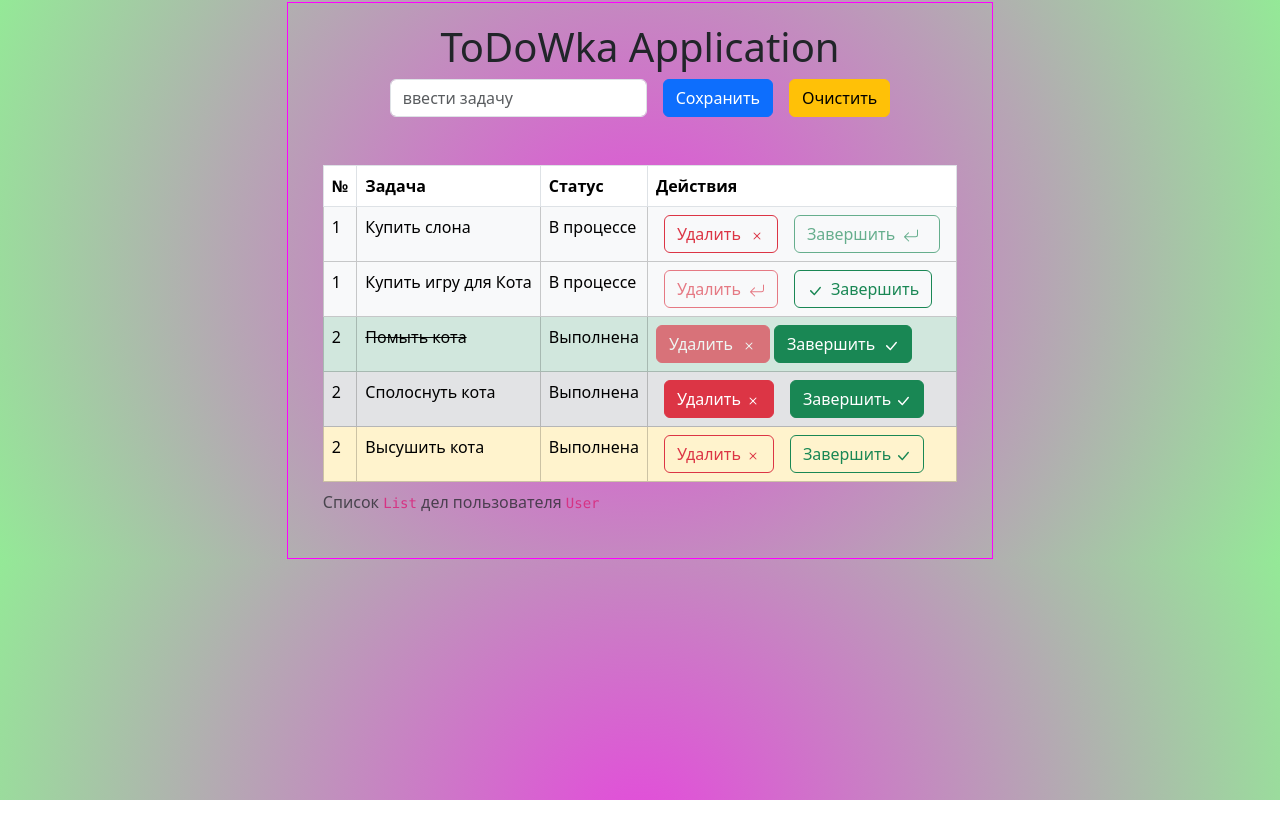
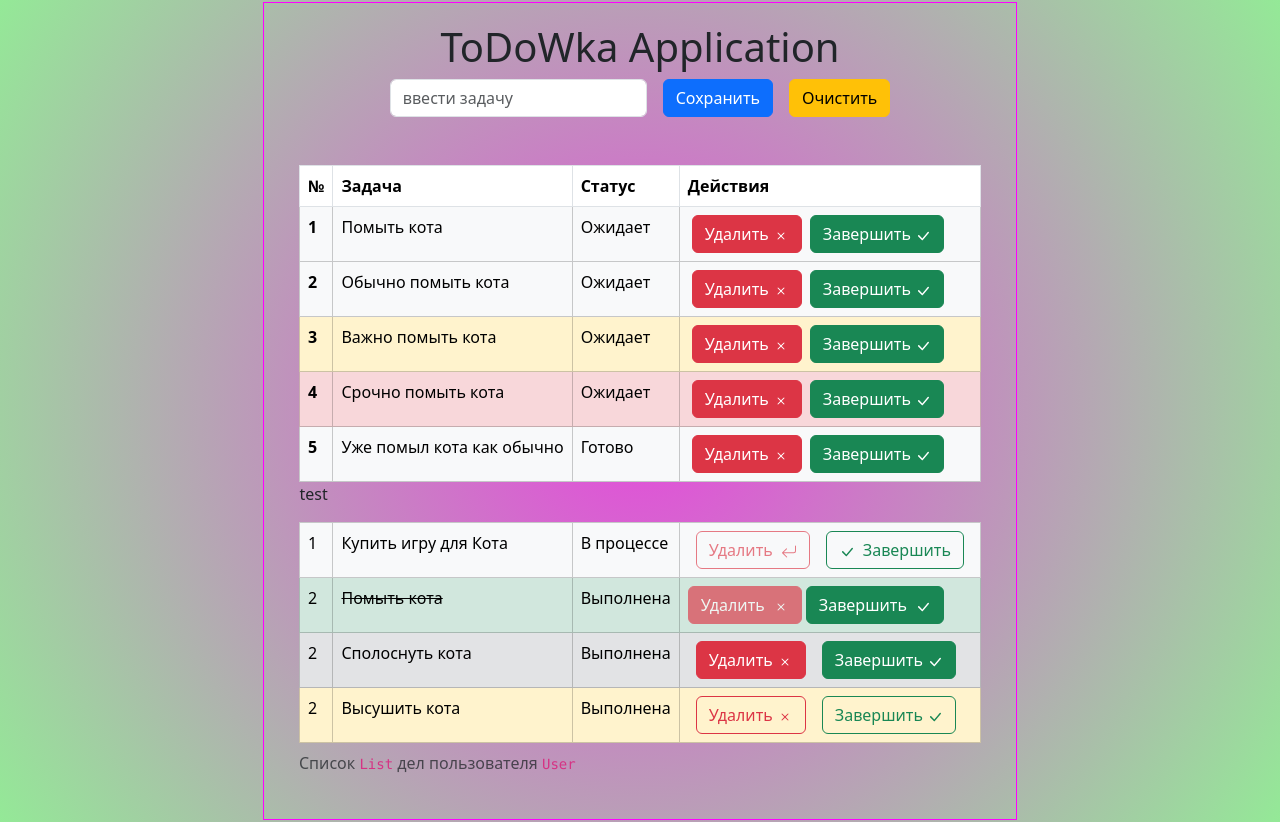
Before and after one commit to mindfling/ME_ToDoApp_ReactViteTS, a React (Vite) app: page / in a window 1280 px wide. Before the commit the page ends 800 px from the top, so only its background shows below. Built offline with nearby package versions, Linux system fonts and the light colour scheme.

Commit message:
feat test work with map

```diff
--- a/src/Components/MyTable.tsx
+++ b/src/Components/MyTable.tsx
@@ -8,7 +8,7 @@ import ButtonDone from './ButtonDone';
 
 // type Props = {}
 
-import { ITask, testData,  } from '../Data/TestData';
+import { ITask, testData, } from '../Data/TestData';
 
 const MyTable = () => {
 
@@ -30,23 +30,26 @@ const MyTable = () => {
       </thead>
       <tbody>
 
+        {data.map((task: ITask, i: number) => (
+          <tr className={'table-' + task.priority}>
+            <th>{i + 1}</th> {/* id */}
+            <td className="task">{task.description}</td> {/* task description */}
+            <td>{(task.status === 'wait') ? 'Ожидает' : 'Готово'}</td> {/* status текст В процессе*/}
+            <td> {/* action */}
+              <Button variant='danger' className='mx-1'>
+                Удалить
+                <X className='ms-1' />
+              </Button>
+              <Button variant='success' className='mx-1'>
+                Завершить
+                <CheckLg className='ms-1' />
+              </Button>
+            </td>
+          </tr>
+        ))}
 
+        <p>test</p>
 
-        <tr className="table-light">
-          <td>1</td> {/* id */}
-          <td className="task">Купить слона</td> {/* task */}
-          <td>В процессе</td> {/* status */}
-          <td> {/* action */}
-            <Button variant='outline-danger' className='mx-2'>
-              Удалить
-              <X className='ms-2' />
-            </Button>
-            <Button variant='outline-success' className='mx-2' disabled >
-              Завершить
-              <ArrowReturnLeft className='mx-2' />
-            </Button>
-          </td>
-        </tr>
 
         <tr className="table-light">
           <td>1</td>
@@ -104,8 +107,8 @@ const MyTable = () => {
           </td>
           <td>Выполнена</td>
           <td>
-            <ButtonRemove variant='outline-danger'/>
-            <ButtonDone variant='outline-success'/>
+            <ButtonRemove variant='outline-danger' />
+            <ButtonDone variant='outline-success' />
           </td>
         </tr>
       </tbody>
```
